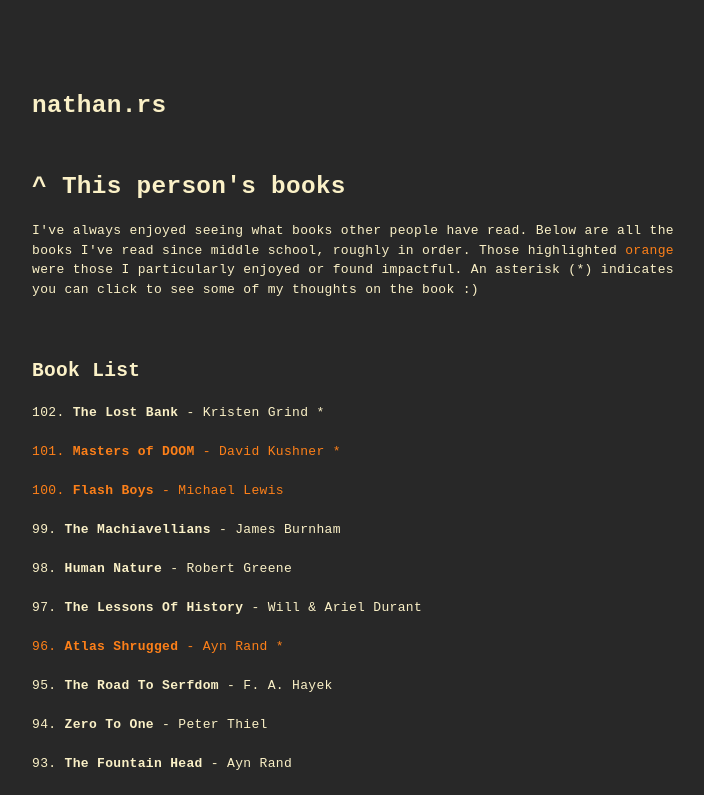
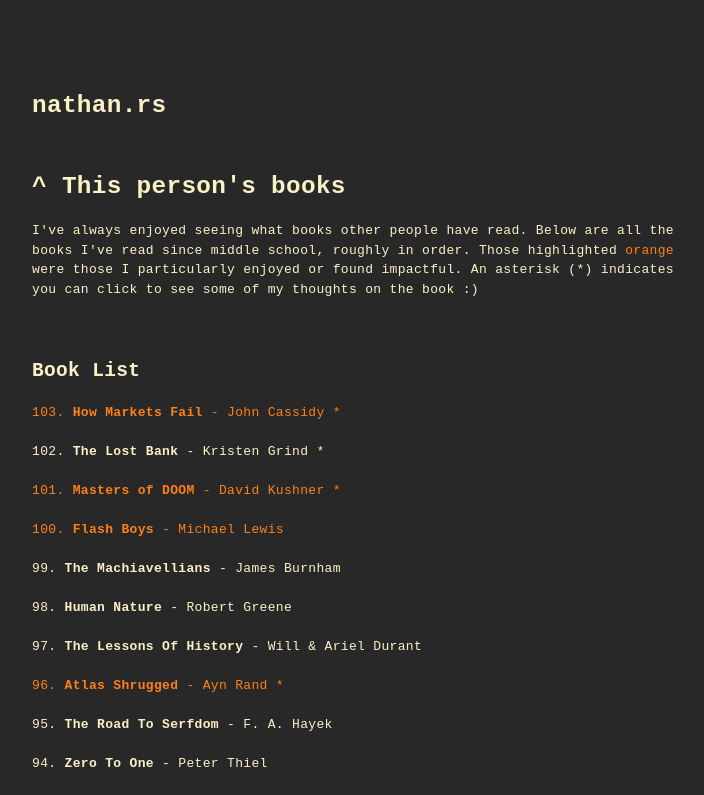
Before and after one commit to nathan-barry/next-js-site, a Next.js app: page /books in a window 1280 px wide. Shown: the top 795 px of the page, without its empty margins (280-984 px from the left). Built offline with nearby package versions, Linux system fonts and the light colour scheme; no server answers.

Commit message:
added how markets fail book and beanstalk employment

```diff
--- a/components/Main.js
+++ b/components/Main.js
@@ -28,12 +28,17 @@
       <p>19 year old developer, UT CS 25</p>
       <br></br>
 
+      <p>Currently:</p>
+      <Link href="https://bean.money/">
+        <p className="hover:text-hover">
+          - Solidity & Backend Dev at Beanstalk
+        </p>
+      </Link>
+      <br></br>
+
       <p>Previously:</p>
       <Link href="https://friktion.fi/">
         <p className="hover:text-hover">- Rust Developer at Friktion Labs</p>
-      </Link>
-      <Link href="https://bean.money/">
-        <p className="hover:text-hover">- Solidity Developer at Beanstalk</p>
       </Link>
       <Link href="https://www.rubicon.finance/">
         <p className="hover:text-hover">
--- a/pages/books.js
+++ b/pages/books.js
@@ -27,6 +27,15 @@
       <br></br>
       <h2>Book List</h2>
       <br></br>
+      <Book
+        number={103}
+        title="How Markets Fail"
+        author="John Cassidy"
+        special={true}
+        description={
+          "This book was very broad in scope. Talked about the economic theories of Keynes, Friedman, Hayek, Minsky, and others, John Von Nuemann and game theory, causes of market failures with natural occuring prisoner dillemas, market spillovers, information failure, and many others, and dove into the events that led to the 2008 financial crises."
+        }
+      />
       <Book
         number={102}
         title="The Lost Bank"
```
